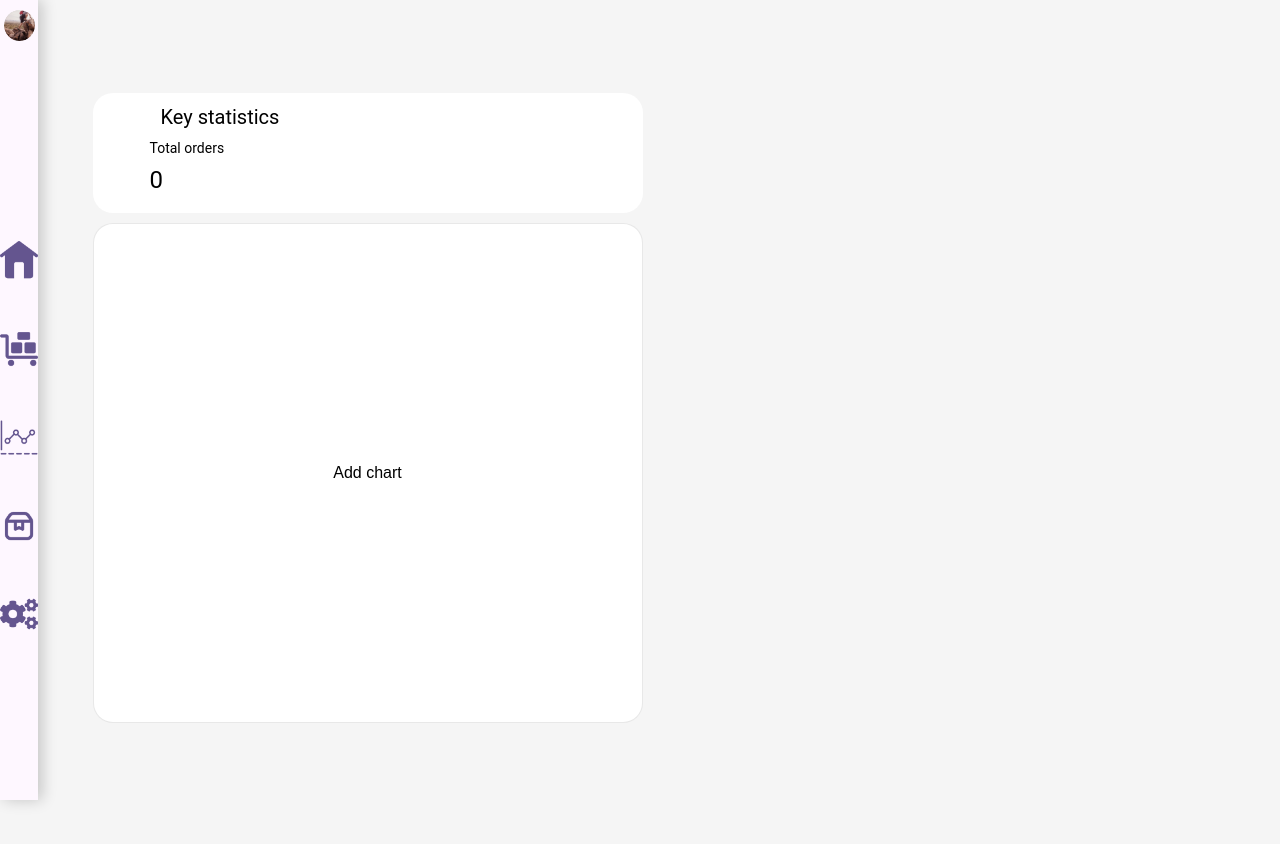
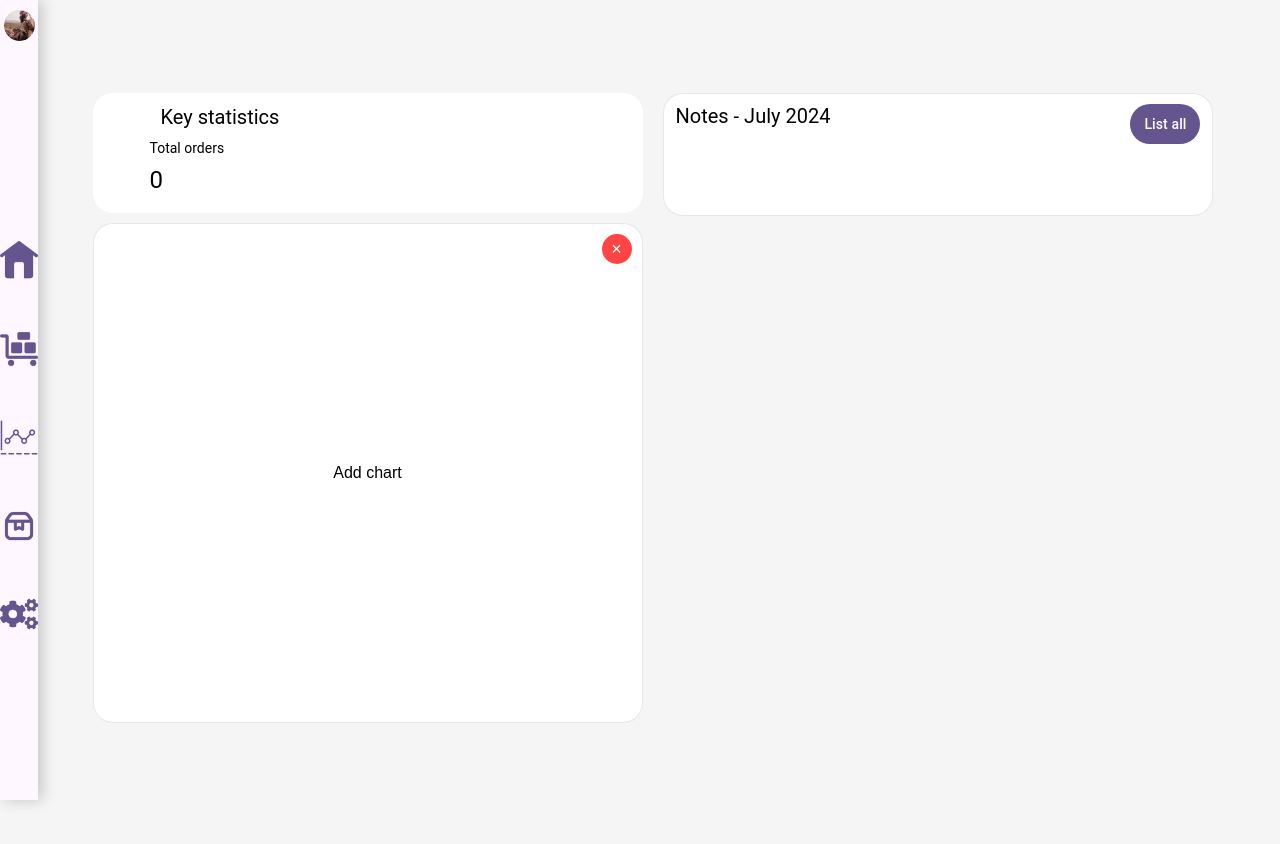
Before and after one commit to vartemv/WEB, a Next.js app in the folder src/itu_project/: page /analytics in a window 1280 px wide. Shown: the top 844 px of the page. Built offline with nearby package versions, Linux system fonts and the light colour scheme; no server answers; the database is empty.

Commit message:
Added chart delete

```diff
--- a/src/itu_project/components/analytics_components/GraphManager.tsx
+++ b/src/itu_project/components/analytics_components/GraphManager.tsx
@@ -2,7 +2,7 @@ import React, { useState, useEffect } from 'react';
 import GraphWindow from './GraphWindow';
 import { Order } from 'types';
 
-type GraphManagerProps = {
+type GraphWindowProps = {
   orders: Order[];
 };
 
@@ -14,9 +14,10 @@ interface ChartSetting {
   itemtype: string;
 }
 
-const GraphManager: React.FC<GraphManagerProps> = ({ orders }) => {
-    const [graphWindows, setGraphWindows] = useState<number[]>([0]);
-    const [chartSettings, setChartSettings] = useState<ChartSetting[]>([]);
+const GraphManager: React.FC<GraphWindowProps> = ({ orders }) => {
+  // Use a tuple of [id, chartSetting] to maintain unique IDs
+  const [graphWindows, setGraphWindows] = useState<[number, ChartSetting | undefined][]>([[0, undefined]]);
+  const [nextId, setNextId] = useState(1);
 
   useEffect(() => {
     const loadChartSettings = async () => {
@@ -25,11 +26,13 @@ const GraphManager: React.FC<GraphManagerProps> = ({ orders }) => {
         const data = await response.json();
         if (data.success && data.data) {
           const settings = Array.isArray(data.data) ? data.data : [data.data];
-            setChartSettings(settings);
-            // Create windows for existing charts plus one extra for new chart creation
-            if (settings.length > 0) {
-              setGraphWindows([...Array(settings.length + 1)].map((_, index) => index));
-            }
+          // Add type annotation for setting parameter
+          const windows = settings.map((setting: ChartSetting, index) =>
+            [index, setting] as [number, ChartSetting]
+          );
+          windows.push([settings.length, undefined]);
+          setGraphWindows(windows);
+          setNextId(settings.length + 1);
         }
       } catch (error) {
         console.error('Failed to load chart settings:', error);
@@ -40,17 +43,23 @@ const GraphManager: React.FC<GraphManagerProps> = ({ orders }) => {
   }, []);
 
   const handleCreateNewGraphWindow = () => {
-      setGraphWindows(prev => [...prev, prev.length]);
+    setGraphWindows(prev => [...prev, [nextId, undefined]]);
+    setNextId(prev => prev + 1);
+  };
+
+  const handleDeleteWindow = (windowId: number) => {
+    setGraphWindows(prev => prev.filter(([id]) => id !== windowId));
   };
 
   return (
     <div>
-        {graphWindows.map((id) => (
+      {graphWindows.map(([id, settings]) => (
         <GraphWindow
           key={id}
           orders={orders}
           onCreate={handleCreateNewGraphWindow}
-            initialSettings={chartSettings[id]}
+          initialSettings={settings}
+          onDelete={() => handleDeleteWindow(id)}
         />
       ))}
     </div>
--- a/src/itu_project/components/analytics_components/GraphWindow.tsx
+++ b/src/itu_project/components/analytics_components/GraphWindow.tsx
@@ -9,22 +9,25 @@ type GraphWindowProps = {
   orders: Order[];
   onCreate: () => void;
   initialSettings?: ChartSetting;
+  onDelete: () => void;  // Add this
 };
 
 interface ChartSetting {
+  id: number;
   charttype: string;
   year: string;
   month: string;
   itemtype: string;
 }
 
-const GraphWindow: React.FC<GraphWindowProps> = ({ orders, onCreate, initialSettings }) => {
+const GraphWindow: React.FC<GraphWindowProps> = ({ orders, onCreate, initialSettings, onDelete }) => {
   const [showChartSelection, setShowChartSelection] = useState(false);
   const [chartType, setChartType] = useState(initialSettings?.charttype || 'Pie');
   const [year, setYear] = useState(initialSettings?.year || '2024');
   const [month, setMonth] = useState(initialSettings?.month || 'Current');
   const [itemType, setItemType] = useState(initialSettings?.itemtype || 'Orders state');
   const [showChart, setShowChart] = useState(!!initialSettings);
+  const [chartId, setChartId] = useState<number | undefined>(initialSettings?.id);
 
   useEffect(() => {
     if (initialSettings) {
@@ -63,7 +66,39 @@ const GraphWindow: React.FC<GraphWindowProps> = ({ orders, onCreate, initialSett
     if (!data.success) {
       console.error('Failed to save chart settings');
     } else {
+      // Store the new chart ID
+      setChartId(data.data.id);
       onCreate();
+    }
+  };
+
+  const handleDelete = async () => {
+    if (!chartId) {
+      console.error('No chart ID found');
+      return;
+    }
+
+    try {
+      const response = await fetch('/api/delete_chart_settings', {
+        method: 'DELETE',
+        headers: {
+          'Content-Type': 'application/json',
+        },
+        body: JSON.stringify({ id: chartId }),
+      });
+
+      if (!response.ok) {
+        throw new Error(`HTTP error! status: ${response.status}`);
+      }
+
+      const data = await response.json();
+      if (data.success) {
+        onDelete(); // Call parent's delete handler instead of resetting local state
+      } else {
+        console.error('Failed to delete chart:', data.data);
+      }
+    } catch (error) {
+      console.error('Error deleting chart:', error);
     }
   };
 
@@ -73,6 +108,14 @@ const GraphWindow: React.FC<GraphWindowProps> = ({ orders, onCreate, initialSett
 
   return (
     <main className={styles.mainContainer}>
+       <button
+        className={styles.deleteButton}
+        onClick={handleDelete}  // Simplify the onClick handler
+        title="Delete chart"
+        type="button"
+      >
+        ×
+      </button>
       {showChartSelection ? (
         <div>
           <div>
--- a/src/itu_project/pages/analytics.tsx
+++ b/src/itu_project/pages/analytics.tsx
@@ -45,7 +45,7 @@ const Analytics: FunctionComponent = () => {
             <GraphManager orders={orders} />
           </div>
           <div className={styles.column}>
-            {/* <NotesCard /> */}
+            <NotesCard />
           </div>
         </div>
       </div>
--- /dev/null
+++ b/src/itu_project/pages/api/delete_chart_settings.ts
@@ -0,0 +1,32 @@
+import prisma from 'db';
+import type { NextApiRequest, NextApiResponse } from 'next';
+
+type Data = {
+  success: boolean;
+  data?: any;
+};
+
+export default async function handler(req: NextApiRequest, res: NextApiResponse<Data>) {
+  if (req.method !== 'DELETE') {
+    return res.status(405).json({ success: false, data: 'Method not allowed' });
+  }
+
+  const { id } = req.body;
+
+  if (!id) {
+    return res.status(400).json({ success: false, data: 'Missing chart ID' });
+  }
+
+  try {
+    await prisma.ChartSetting.delete({
+      where: {
+        id: id,
+      },
+    });
+
+    res.status(200).json({ success: true });
+  } catch (error) {
+    console.error('Error deleting chart setting:', error);
+    res.status(500).json({ success: false, data: 'Failed to delete chart setting' });
+  }
+}
--- a/src/itu_project/styles/GraphWindow.module.css
+++ b/src/itu_project/styles/GraphWindow.module.css
@@ -11,6 +11,7 @@
   justify-content: center;
   padding: 110px 70px;
   border: 1px solid rgba(0, 0, 0, 0.09);
+  position: relative; /* Add this */
 }
 
 @media (max-width: 991px) {
@@ -18,3 +19,27 @@
     padding: 110px 70px;
   }
 }
+
+.deleteButton {
+  position: absolute;
+  top: 10px;
+  right: 10px;
+  background-color: #ff4444;
+  color: white;
+  border: none;
+  border-radius: 50%;
+  width: 30px;
+  height: 30px;
+  cursor: pointer;
+  display: flex;
+  align-items: center;
+  justify-content: center;
+  font-size: 18px;
+  z-index: 1000;
+  padding: 0;
+  margin: 0;
+}
+
+.deleteButton:hover {
+  background-color: #cc0000;
+}
```
Lines whose indentation alone changed are shown as unchanged.
